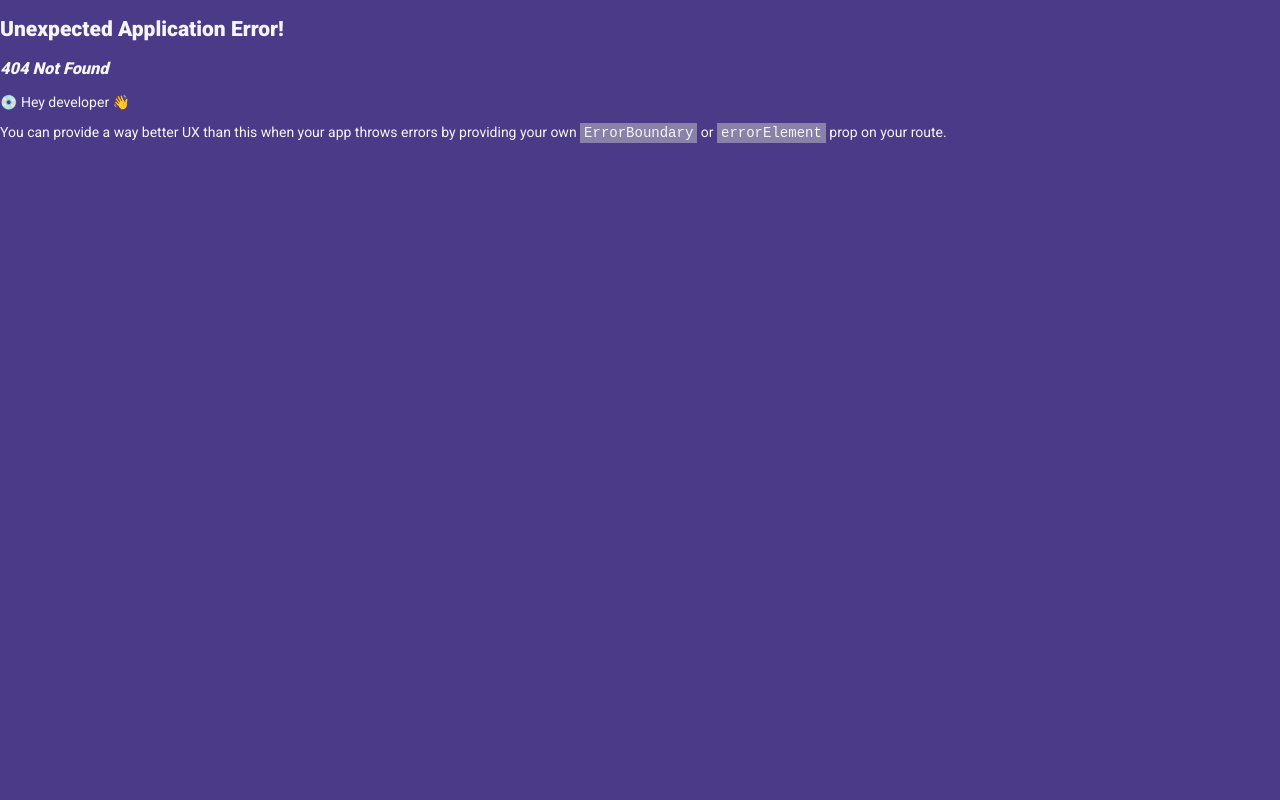
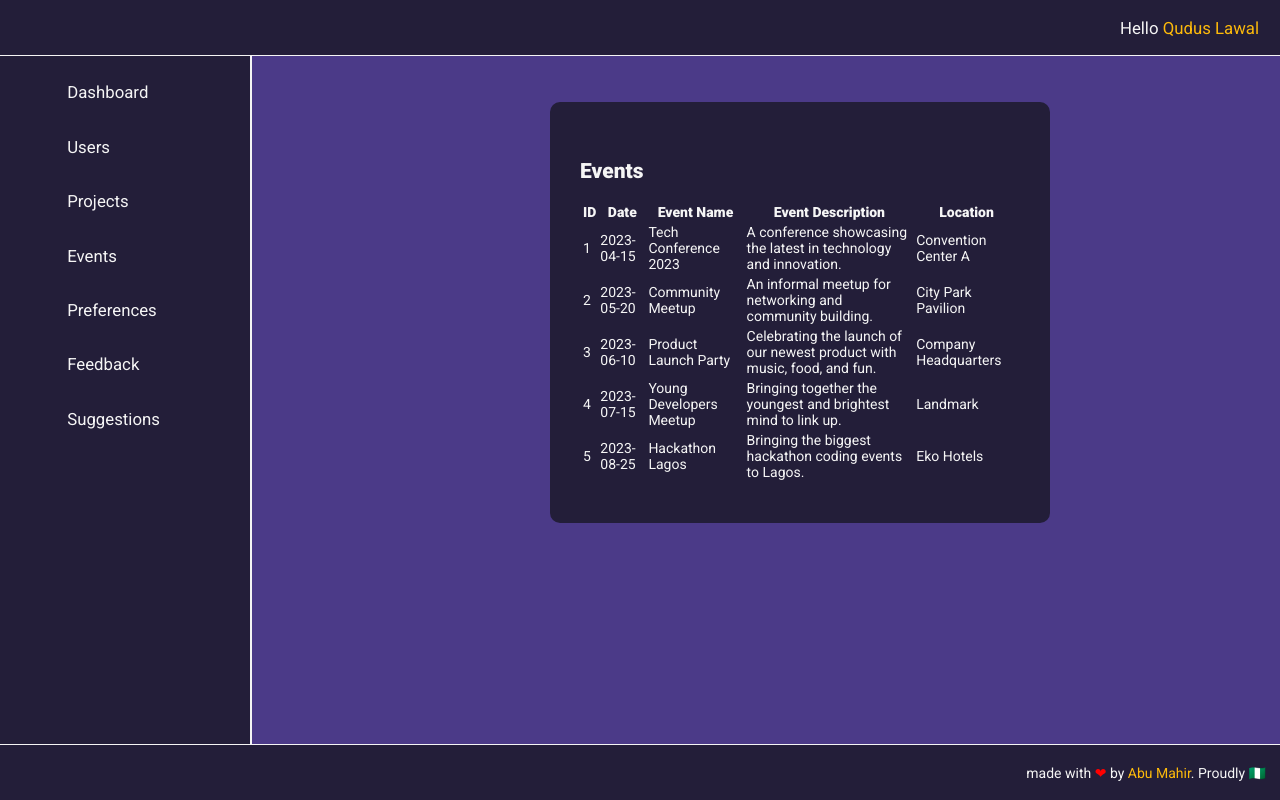
Before and after one commit to AbuMahir980/react-dashboard, a React (Vite) app: page /dashboard/events in a window 1280 px wide. Before the commit this address had no page. Built offline with nearby package versions, Linux system fonts and the light colour scheme.

Commit message:
Upload changes

```diff
--- a/src/components/Dashboard/Dashboard.jsx
+++ b/src/components/Dashboard/Dashboard.jsx
@@ -1,7 +1,7 @@
 import Header from "./components/Header";
 import Footer from "./components/Footer";
 import Sidebar from "./components/Sidebar";
-import Userprofile from "./datas/Userprofile";
+import Userprofile from "./data/data";
 import Chart from '../../assets/dashboard-chart.png';
 import Barchart from '../../assets/dashboard-barchart.png';
 import Graph from '../../assets/dashboard-graph1.png';
--- a/src/components/Dashboard/Events.jsx
+++ b/src/components/Dashboard/Events.jsx
@@ -0,0 +1,80 @@
+import Header from "./components/Header";
+import Sidebar from "./components/Sidebar";
+import Footer from "./components/Footer";
+import Userprofile from "./data/data";
+import { eventsData } from "./data/EventsData";
+
+const Events = (props) => {
+    const {user} = props
+    return(
+        <>
+            <div>
+                <Header user={Userprofile}/>
+                <Sidebar />
+                <main className="contents">
+                    <div className="content-min">
+                        <h2>Events</h2>
+
+                        <table>
+                            <thead>
+                                <tr>
+                                <th>ID</th>
+                                <th>Date</th>
+                                <th>Event Name</th>
+                                <th>Event Description</th>
+                                <th>Location</th>
+                                </tr>
+                            </thead>
+
+                            <tbody>
+                                {/* <!-- Replace the content inside the tbody with your dynamic project data --> */}
+                                <tr>
+                                    <td>{eventsData[0].id}</td>
+                                    <td>{eventsData[0].date}</td>
+                                    <td>{eventsData[0].eventName}</td>
+                                    <td>{eventsData[0].eventDescription}</td>
+                                    <td>{eventsData[0].location}</td>
+                                </tr>
+
+                                <tr>
+                                    <td>{eventsData[1].id}</td>
+                                    <td>{eventsData[1].date}</td>
+                                    <td>{eventsData[1].eventName}</td>
+                                    <td>{eventsData[1].eventDescription}</td>
+                                    <td>{eventsData[1].location}</td>
+                                </tr>
+                                <tr>
+                                    <td>{eventsData[2].id}</td>
+                                    <td>{eventsData[2].date}</td>
+                                    <td>{eventsData[2].eventName}</td>
+                                    <td>{eventsData[2].eventDescription}</td>
+                                    <td>{eventsData[2].location}</td>
+                                </tr>
+                                <tr>
+                                    <td>{eventsData[3].id}</td>
+                                    <td>{eventsData[3].date}</td>
+                                    <td>{eventsData[3].eventName}</td>
+                                    <td>{eventsData[3].eventDescription}</td>
+                                    <td>{eventsData[3].location}</td>
+                                </tr>
+                                <tr>
+                                    <td>{eventsData[4].id}</td>
+                                    <td>{eventsData[4].date}</td>
+                                    <td>{eventsData[4].eventName}</td>
+                                    <td>{eventsData[4].eventDescription}</td>
+                                    <td>{eventsData[4].location}</td>
+                                </tr>
+
+                                {/* <!-- Add more rows for additional project data --> */}
+                            </tbody>
+                        </table>
+                    </div>
+
+                </main>
+                <Footer />
+            </div>
+        </>
+    )
+}
+
+export default Events
--- a/src/components/Dashboard/Users.jsx
+++ b/src/components/Dashboard/Users.jsx
@@ -1,7 +1,7 @@
 import Header from "./components/Header"
 import Sidebar from "./components/Sidebar"
 import Footer from "./components/Footer"
-import Userprofile from "./datas/Userprofile"
+import Userprofile from "./data/data"
 import HeadShot from '../../assets/Qudus-Lawal_head-shot.png'
 import '../../css/users.css'
 
--- /dev/null
+++ b/src/components/Dashboard/data/EventsData.jsx
@@ -0,0 +1,38 @@
+export const eventsData = [
+    {
+        id: 1,
+        date: '2023-04-15',
+        eventName: 'Tech Conference 2023',
+        eventDescription: 'A conference showcasing the latest in technology and innovation.',
+        location: 'Convention Center A',
+    },
+    {
+        id: 2,
+        date: '2023-05-20',
+        eventName: 'Community Meetup',
+        eventDescription: 'An informal meetup for networking and community building.',
+        location: 'City Park Pavilion',
+    },
+    {
+        id: 3,
+        date: '2023-06-10',
+        eventName: 'Product Launch Party',
+        eventDescription: 'Celebrating the launch of our newest product with music, food, and fun.',
+        location: 'Company Headquarters',
+    },
+    {
+        id: 4,
+        date: '2023-07-15',
+        eventName: 'Young Developers Meetup',
+        eventDescription: 'Bringing together the youngest and brightest mind to link up.',
+        location: 'Landmark',
+    },
+    {
+        id: 5,
+        date: '2023-08-25',
+        eventName: 'Hackathon Lagos',
+        eventDescription: 'Bringing the biggest hackathon coding events to Lagos.',
+        location: 'Eko Hotels',
+    },
+    // Add more event objects as needed
+];
```
Also changed, not shown: src/components/Dashboard/Projects.jsx (+2 -11 lines), src/main.jsx (+6 -5 lines), src/components/Dashboard/data/Projects.jsx (renamed from src/components/Dashboard/datas/Projects.jsx), src/components/Dashboard/data/data.jsx (renamed from src/components/Dashboard/datas/Userprofile.jsx).
